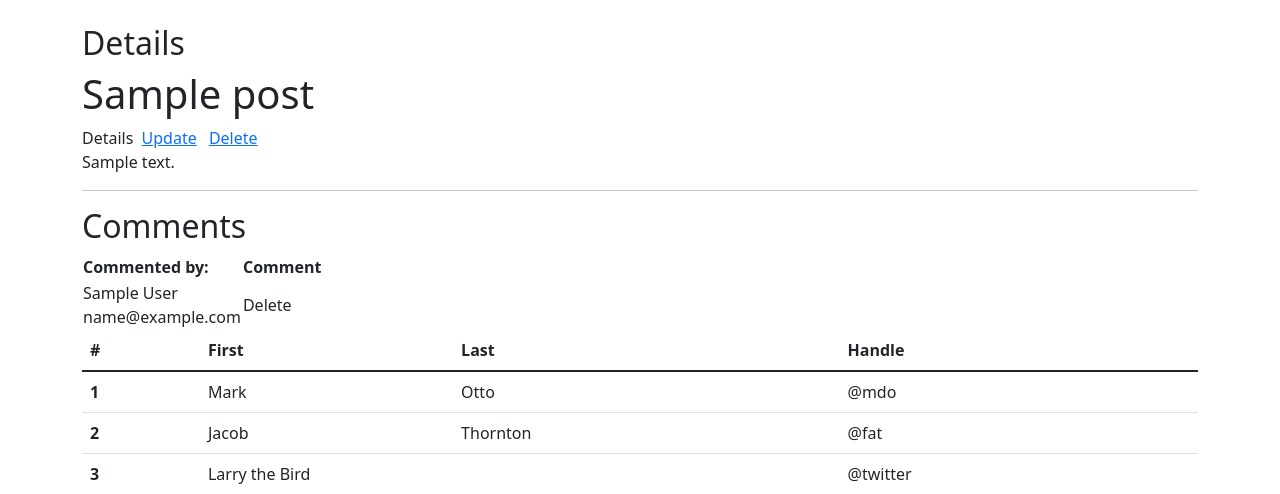
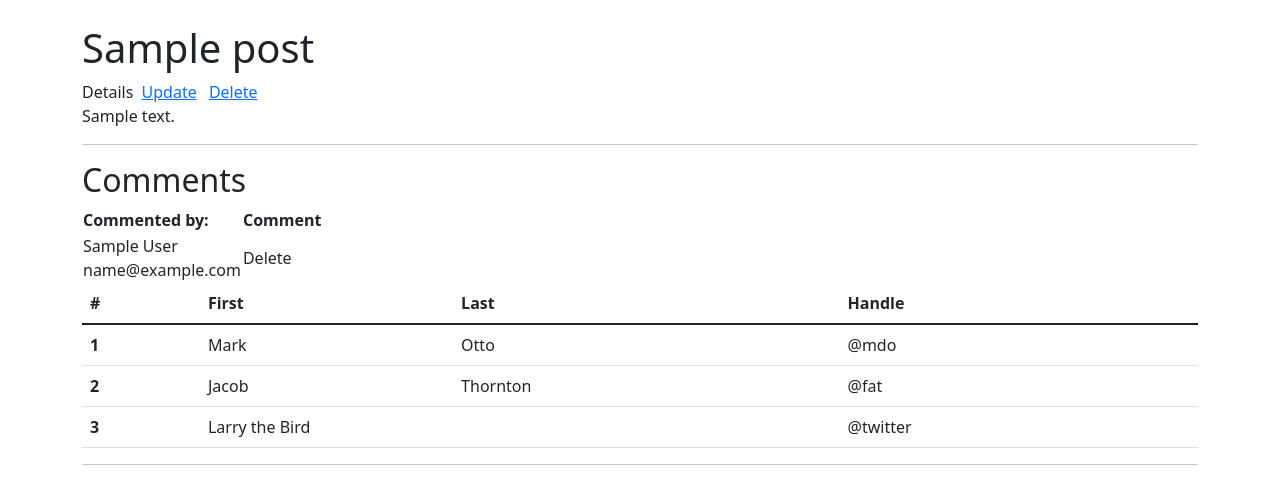
Before and after one commit to andols-dev/djangoblog, a Django app: page /details/1/ in a window 1280 px wide. Shown: the part 73-567 px from the top of the page. Run offline with Django 3.2, Linux system fonts and the light colour scheme; a user stored in the database is signed in; tables that the repository leaves empty hold one stand-in row (values such as "Sample post"); grey boxes marked "Sample" are stand-in pictures; some libraries are stand-ins or nearby versions.

Commit message:
remove details heading

```diff
--- a/posts/templates/posts/detail.html
+++ b/posts/templates/posts/detail.html
@@ -16,10 +16,6 @@
   </div>
 </div>
 
-
-          <h2>
-            Details
-          </h2>
           <h1>{{ post.title }}</h1>
           <div>
             <a>Details</a>
```
